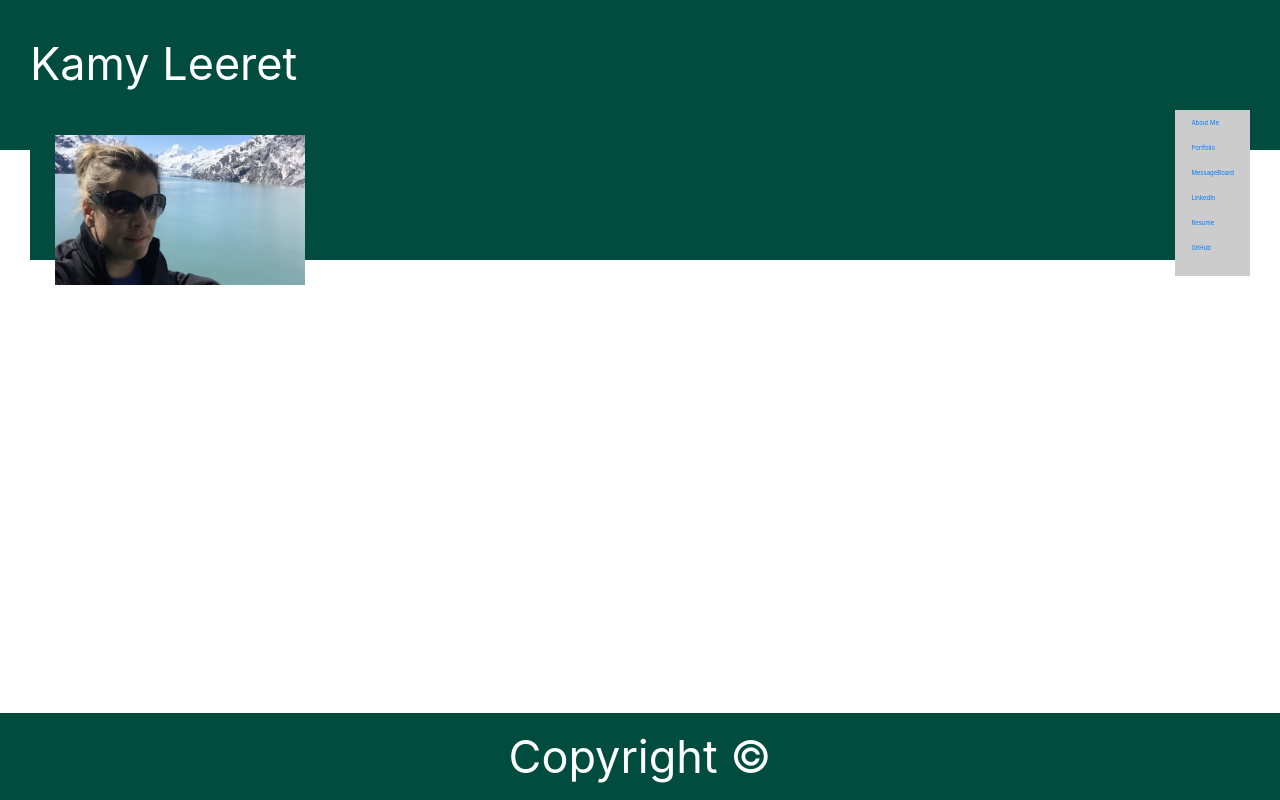
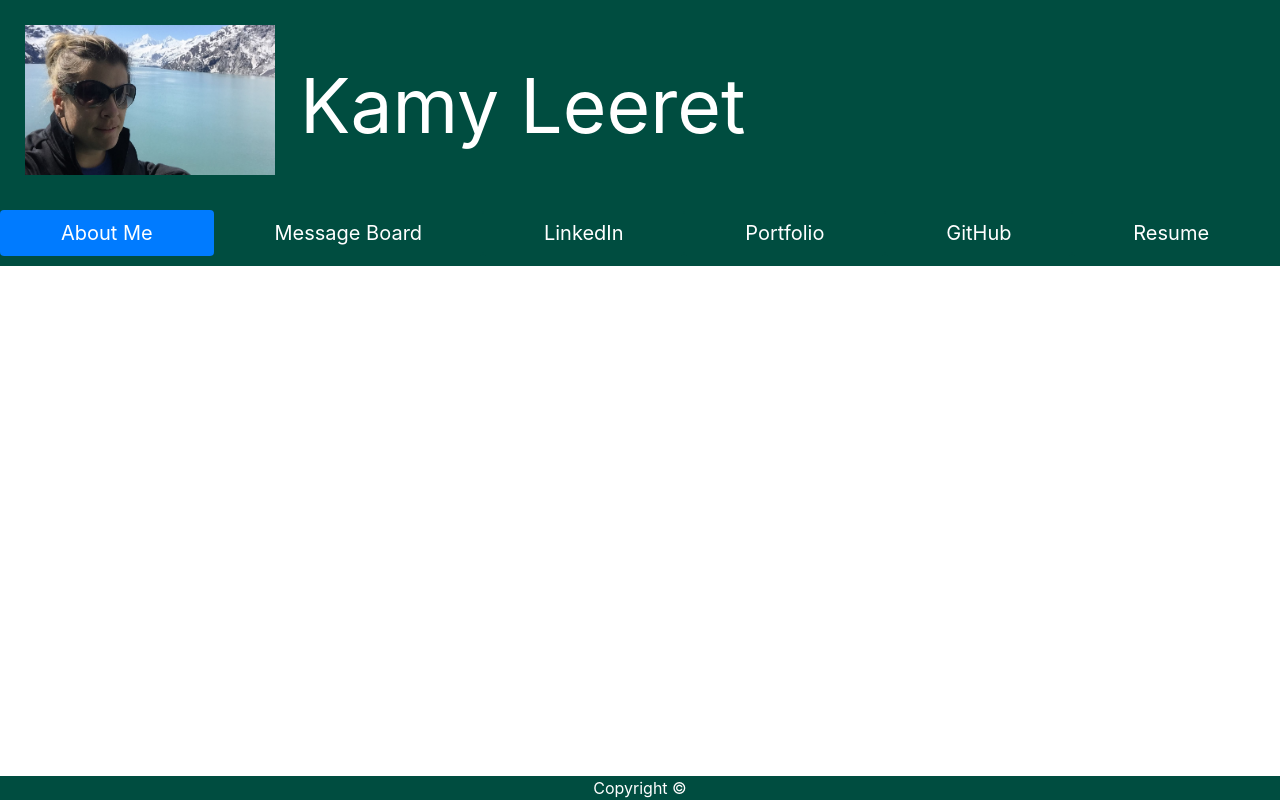
Before and after one commit to leeretk/Employer-Ready-Profile, a plain HTML site: page index.html in a window 1280 px wide. Drawn offline with nearby package versions, Linux system fonts and the light colour scheme; files whose address does not match are found by name.

Commit message:
css done -for index.html

```diff
--- a/assets/css/style.css
+++ b/assets/css/style.css
@@ -4,38 +4,59 @@ body {
   /* Style the header */
 header {
     background-color: #004d40;
-    padding: 30px;
-    text-align: left;
     color: white;
     font-size: 45px;
-    height: 150px;
+    height: 250px;
+    width: 100%;
+    padding-top: 20px;
+}
+
+.card-title {
+  padding-top: 50px;
+
+  font-size: 75px;
 }
 
 img {
     height: 200px;
     width: 300px;
+    float: left;
     padding: 25px;
-    border-color: white;
-    float: left;
+}
+
+a {
+  background-color: #004d40;
+  font-size: 20px;
+  padding: 5px;
+}
+
+.nav-pills {
+  background-color: #004d40;
+  font-size: 16px;
+  padding: 10px;
+}
+
+.nav-link {
+    background-color: #004d40;
+  color: white;
 }
 
 /* Create two columns/boxes that floats next to each other */
 nav {
-    float:right;
-    background: #ccc;
+  width: 100%;
+  border-top: blanchedalmond;
+  border-bottom: blanchedalmond;
+    background-color: #004d40;
 }
 
-  /* Style the list inside the menu */
+/* Style the list inside the menu */
 nav ul {
     list-style-type: none;
     padding: 0;
     font-size: 6px;
-  }
-aside {
- width: 25%;
 }
 
-/* Clear floats after the columns */
+Clear floats after the columns
 section:after {
     content: "";
     display: table;
@@ -48,11 +69,19 @@ footer {
     padding: 10px;
     text-align: center;
     color: white;
+    font-size: 16px;
 }
 
   /* Responsive layout - makes the two columns/boxes stack on top of each other instead of next to each other, on small screens */
   @media (max-width: 600px) {
-    nav, article {
+    nav, footer, header {
+      width: 100%;
+      height: auto;
+    }
+  }
+
+  @media (max-height: 250px) {
+    nav, footer, heade, body {
       width: 100%;
       height: auto;
     }
@@ -60,25 +89,25 @@ footer {
 
   /* // landscape phones, 576px and up) */
 @media (min-width: 576px) {
-    .container{
+  nav, footer, header, body{
     padding: 0px;
 } }
 
 /* // tablets, 768px and up) */
 @media (min-width: 768px) {
-    .container{
+  nav, footer, header, body{
         padding: 0px;
 } }
 
 /* desktops, 992px and up) */
 @media (min-width: 992px) {
-    .container{
+  nav, footer, header, body {
         padding: 0px;
     }
  }
 
 /* // large desktops, 1200px and up) */
 @media (min-width: 1200px) {
-    .container{
+  nav, footer, header, body {
         padding: 0px;
-} } */
+}}
--- a/index.html
+++ b/index.html
@@ -1,7 +1,5 @@
 <!DOCTYPE html>
-
 <html>
-
 <head>
     <html lang="en">
     <meta charset="UTF-8" />
@@ -18,42 +16,40 @@
     <title>Kamy Leeret</title>
 </head>
 
-
 <body>
-
-    <!--Header {card-title} -->
-    <header>
-        <div class="card-title">
-            Kamy Leeret
-        </div>
-
+    <!--Header -->
+    <header class="fixed-top">
         <div>
             <img class=portfolioImages src="./assets/images/Alaska.jpg" alt="mountains">
+
+            <div class="card-title"> Kamy Leeret</div>
         </div>
-
-        <nav>
-            <ul>
-                <li class="nav-item"><a class="nav-link" href="index.html">About Me</a></li>
-                <li class="nav-item"><a class="nav-link" href="portfolio.html">Portfolio</a></li>
-                <li class="nav-item"><a class="nav-link" href="contact.html">MessageBoard</a></li>
-                <li class="nav-item"><a class="nav-link"
-                        href="https://www.linkedin.com/in/kamy-leeret-mspa-57161348/">LinkedIn</a></li>
-                <li class="nav-item"><a class="nav-link" href="./assets/docs/Leeret Kamy Resume 20200328.pdf">Resume</a>
-                </li>
-                <li class="nav-item"><a class="nav-link" href="https://github.com/leeretk">GitHub</a> </li>
-            </ul>
+    <!--start navigation -->
+    <div >
+        <nav class="nav nav-pills flex-column flex-sm-row">
+            <a class="flex-sm-fill text-sm-center nav-link active" href="index.html" role="tab"
+                aria-controls="pills-aboutme">About Me</a>
+            <a class="flex-sm-fill text-sm-center nav-link" href="msgboard.html" role="tab"
+                aria-controls="pills-messageboard">Message Board</a>
+            <a class="flex-sm-fill text-sm-center nav-link"
+                href="https://www.linkedin.com/in/kamy-leeret-mspa-57161348/" role="tab"
+                aria-controls="pills-linkedin">LinkedIn</a>
+            <a class="flex-sm-fill text-sm-center nav-link" href="portfolio.html" role="tab"
+                aria-controls="pills-portfolio">Portfolio</a>
+            <a class="flex-sm-fill text-sm-center nav-link" href="https://github.com/leeretk" role="tab"
+                aria-controls="pills-github">GitHub</a>
+            <a class="flex-sm-fill text-sm-center nav-link" href="./assets/docs/Leeret Kamy Resume 20200328.pdf"
+                role="tab" aria-controls="pills-resume">Resume</a>
         </nav>
-
-    <header>
+    </div>
+    <!--end navigation -->
+    </header>
     <!--end header -->
 
-            <!-- <iframe src="msgboard.html" frameborder="0"></iframe>
-<iframe src="aboutme.html" frameborder="0"></iframe>
-<iframe src="portfolio.html" frameborder="0"></iframe>
-<iframe src="https://www.linkedin.com/in/kamy-leeret-mspa-57161348/" frameborder="0"></iframe>
-<iframe src="https://github.com/leeretk" frameborder="0"></iframe> -->
 
-            <!--  -->
+
+
+    <!--scripts  -->
     <script src="https://www.gstatic.com/firebasejs/6.0.4/firebase-app.js"></script>
     <script src="https://www.gstatic.com/firebasejs/6.0.4/firebase-database.js"></script>
     <script src="https://cdnjs.cloudflare.com/ajax/libs/jquery/3.2.1/jquery.min.js"></script>
```
Lines whose indentation alone changed are shown as unchanged.
